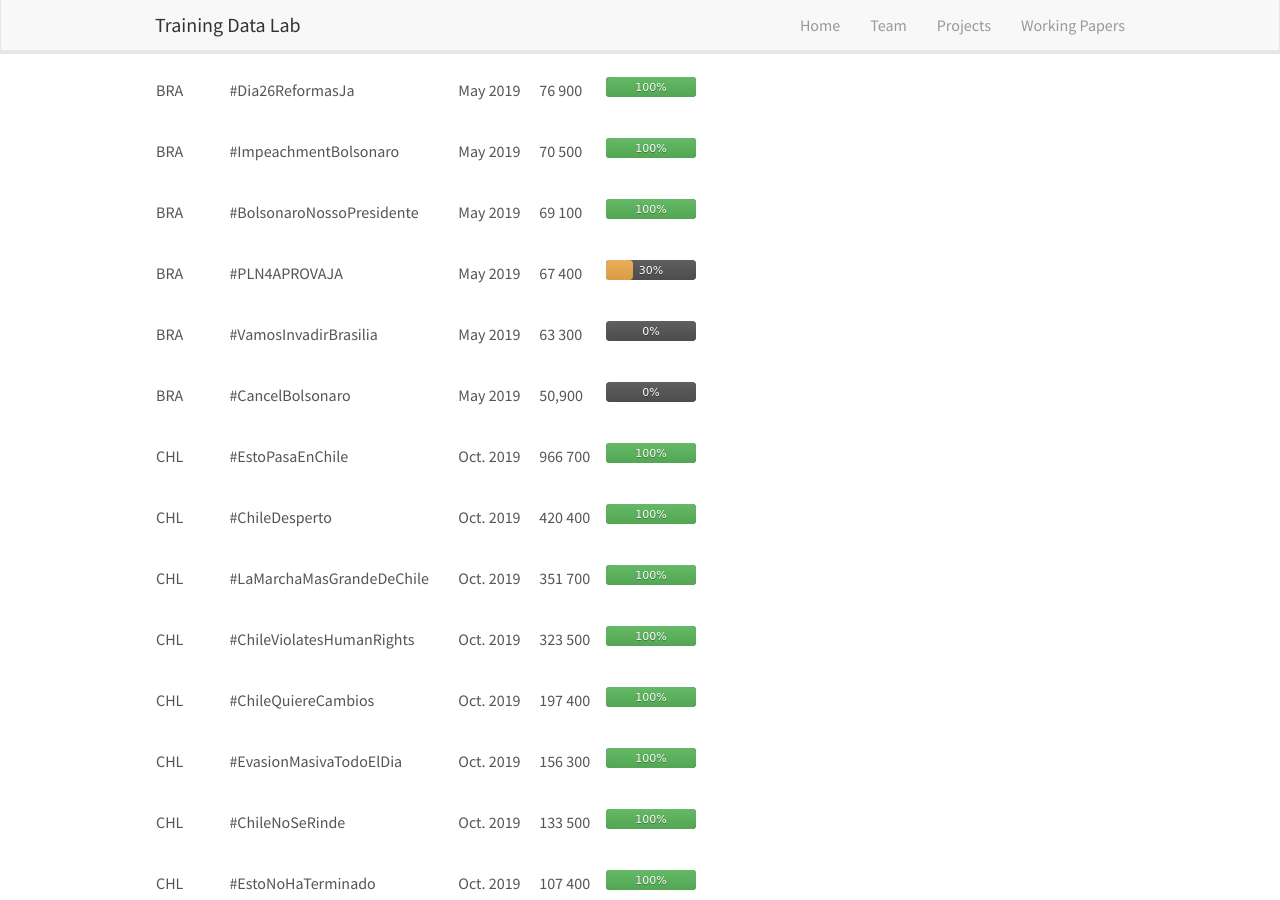
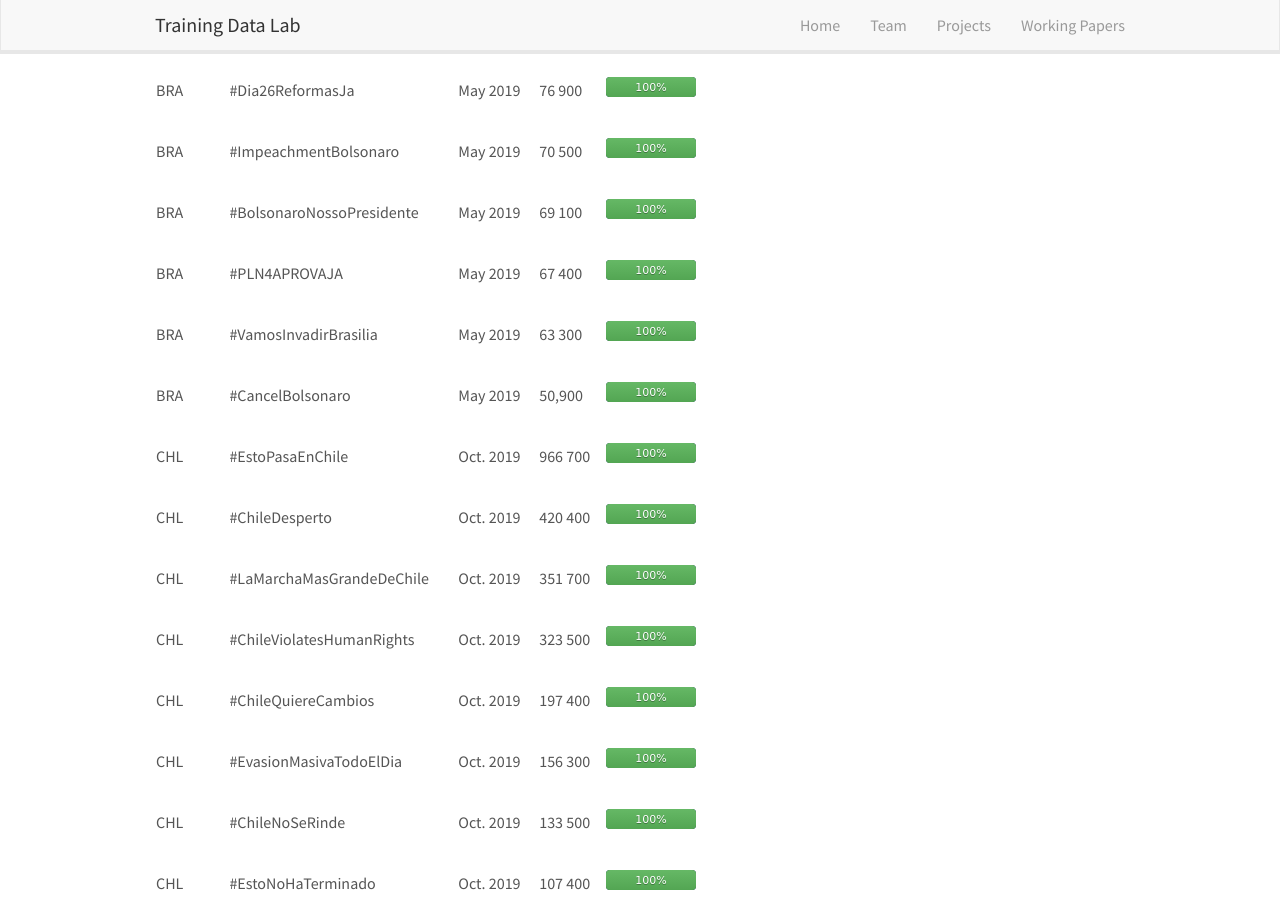
Before and after one commit to training-datalab/old-training-datalab.com, a Jekyll site: the page built from _pages/digital-activism-protests-and-incivility.md, in a window 1280 px wide and 900 px high, scrolled down 1318 px. Built offline with Jekyll 4.4.1, drawn with Linux system fonts in a browser that asks for light colours; nearby versions of some CDN libraries.

Commit message:
Update digital-activism-protests-and-incivility.md

```diff
--- a/_pages/digital-activism-protests-and-incivility.md
+++ b/_pages/digital-activism-protests-and-incivility.md
@@ -42,9 +42,9 @@ permalink: /projects/digital-activism-protests-and-incivility
 | BRA | &nbsp;&nbsp;&nbsp;&nbsp;&nbsp; | #Dia26ReformasJa | &nbsp;&nbsp;&nbsp;&nbsp;&nbsp; | May 2019 | &nbsp;&nbsp;&nbsp;&nbsp;&nbsp; | 76 900 | &nbsp;&nbsp;&nbsp;&nbsp;&nbsp; | ![100%]({{ site.url }}{{ site.baseurl }}/badges/progress_bar/100.svg) |
 | BRA | &nbsp;&nbsp;&nbsp;&nbsp;&nbsp; | #ImpeachmentBolsonaro | &nbsp;&nbsp;&nbsp;&nbsp;&nbsp; | May 2019 | &nbsp;&nbsp;&nbsp;&nbsp;&nbsp; | 70 500 | &nbsp;&nbsp;&nbsp;&nbsp;&nbsp; | ![100%]({{ site.url }}{{ site.baseurl }}/badges/progress_bar/100.svg) |
 | BRA | &nbsp;&nbsp;&nbsp;&nbsp;&nbsp; | #BolsonaroNossoPresidente | &nbsp;&nbsp;&nbsp;&nbsp;&nbsp; | May 2019 | &nbsp;&nbsp;&nbsp;&nbsp;&nbsp; | 69 100 | &nbsp;&nbsp;&nbsp;&nbsp;&nbsp; | ![100%]({{ site.url }}{{ site.baseurl }}/badges/progress_bar/100.svg) |
-| BRA | &nbsp;&nbsp;&nbsp;&nbsp;&nbsp; | #PLN4APROVAJA | &nbsp;&nbsp;&nbsp;&nbsp;&nbsp; | May 2019 | &nbsp;&nbsp;&nbsp;&nbsp;&nbsp; | 67 400 | &nbsp;&nbsp;&nbsp;&nbsp;&nbsp; | ![30%]({{ site.url }}{{ site.baseurl }}/badges/progress_bar/30.svg) |
-| BRA | &nbsp;&nbsp;&nbsp;&nbsp;&nbsp; | #VamosInvadirBrasilia | &nbsp;&nbsp;&nbsp;&nbsp;&nbsp; | May 2019 | &nbsp;&nbsp;&nbsp;&nbsp;&nbsp; | 63 300 | &nbsp;&nbsp;&nbsp;&nbsp;&nbsp; | ![0%]({{ site.url }}{{ site.baseurl }}/badges/progress_bar/0.svg) |
-| BRA | &nbsp;&nbsp;&nbsp;&nbsp;&nbsp; | #CancelBolsonaro | &nbsp;&nbsp;&nbsp;&nbsp;&nbsp; | May 2019 | &nbsp;&nbsp;&nbsp;&nbsp;&nbsp; | 50,900 | &nbsp;&nbsp;&nbsp;&nbsp;&nbsp; | ![0%]({{ site.url }}{{ site.baseurl }}/badges/progress_bar/0.svg) |
+| BRA | &nbsp;&nbsp;&nbsp;&nbsp;&nbsp; | #PLN4APROVAJA | &nbsp;&nbsp;&nbsp;&nbsp;&nbsp; | May 2019 | &nbsp;&nbsp;&nbsp;&nbsp;&nbsp; | 67 400 | &nbsp;&nbsp;&nbsp;&nbsp;&nbsp; | ![100%]({{ site.url }}{{ site.baseurl }}/badges/progress_bar/100.svg) |
+| BRA | &nbsp;&nbsp;&nbsp;&nbsp;&nbsp; | #VamosInvadirBrasilia | &nbsp;&nbsp;&nbsp;&nbsp;&nbsp; | May 2019 | &nbsp;&nbsp;&nbsp;&nbsp;&nbsp; | 63 300 | &nbsp;&nbsp;&nbsp;&nbsp;&nbsp; | ![100%]({{ site.url }}{{ site.baseurl }}/badges/progress_bar/100.svg) |
+| BRA | &nbsp;&nbsp;&nbsp;&nbsp;&nbsp; | #CancelBolsonaro | &nbsp;&nbsp;&nbsp;&nbsp;&nbsp; | May 2019 | &nbsp;&nbsp;&nbsp;&nbsp;&nbsp; | 50,900 | &nbsp;&nbsp;&nbsp;&nbsp;&nbsp; | ![100%]({{ site.url }}{{ site.baseurl }}/badges/progress_bar/100.svg) |
 | CHL | &nbsp;&nbsp;&nbsp;&nbsp;&nbsp; | #EstoPasaEnChile | &nbsp;&nbsp;&nbsp;&nbsp;&nbsp; | Oct. 2019 | &nbsp;&nbsp;&nbsp;&nbsp;&nbsp; | 966 700 | &nbsp;&nbsp;&nbsp;&nbsp;&nbsp; | ![100%]({{ site.url }}{{ site.baseurl }}/badges/progress_bar/100.svg) |
 | CHL | &nbsp;&nbsp;&nbsp;&nbsp;&nbsp; | #ChileDesperto | &nbsp;&nbsp;&nbsp;&nbsp;&nbsp; | Oct. 2019 | &nbsp;&nbsp;&nbsp;&nbsp;&nbsp; | 420 400 | &nbsp;&nbsp;&nbsp;&nbsp;&nbsp; | ![100%]({{ site.url }}{{ site.baseurl }}/badges/progress_bar/100.svg) |
 | CHL | &nbsp;&nbsp;&nbsp;&nbsp;&nbsp; | #LaMarchaMasGrandeDeChile | &nbsp;&nbsp;&nbsp;&nbsp;&nbsp; | Oct. 2019 | &nbsp;&nbsp;&nbsp;&nbsp;&nbsp; | 351 700 | &nbsp;&nbsp;&nbsp;&nbsp;&nbsp; | ![100%]({{ site.url }}{{ site.baseurl }}/badges/progress_bar/100.svg) |
```
